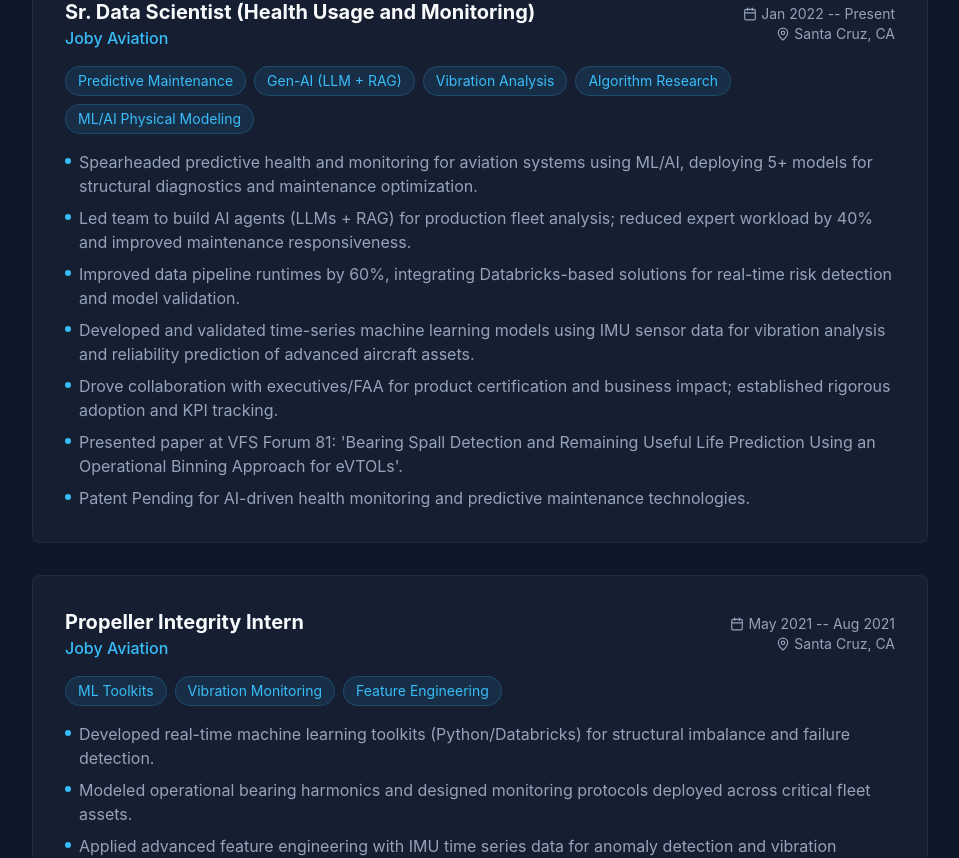
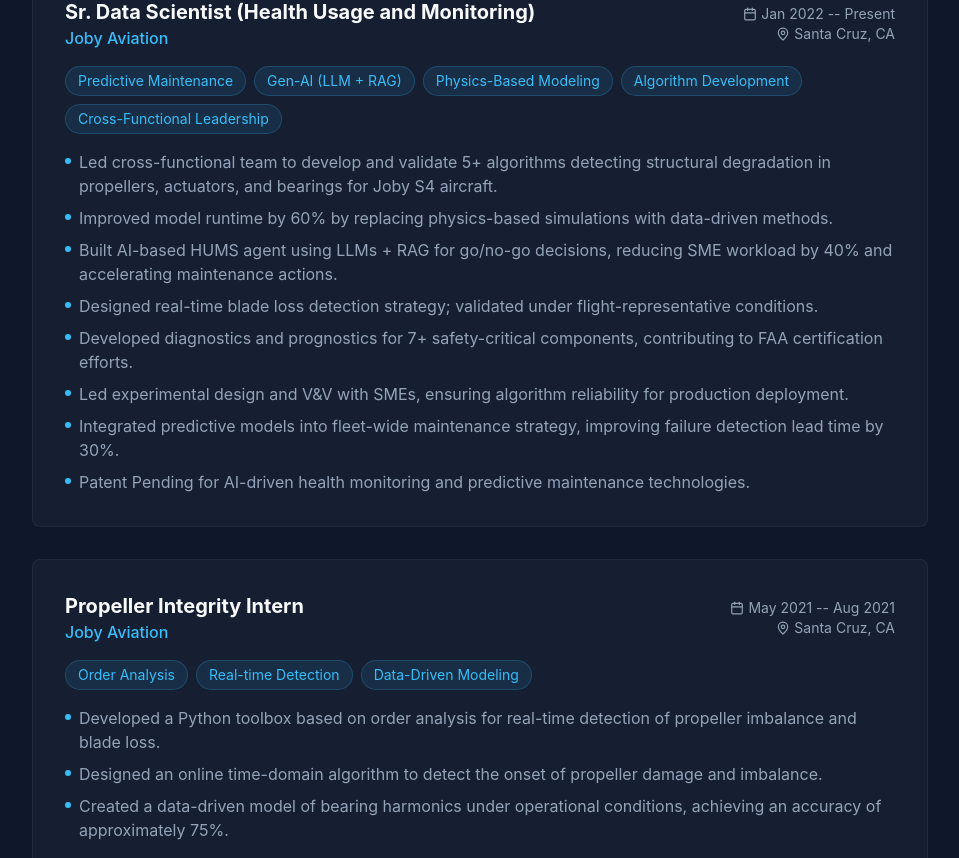
Before and after one commit to manukrisvt/portfolio, a React (Vite) app: page / in a window 1280 px wide. Shown: the part 2689-3547 px from the top of the page, without its empty margins (160-1119 px from the left). Built offline with nearby package versions, Linux system fonts and the light colour scheme.

Commit message:
Move VFS paper to publications with clickable link, update experience with physics modeling

```diff
--- a/src/components/Publications.jsx
+++ b/src/components/Publications.jsx
@@ -19,29 +19,54 @@
                     </motion.h2>
 
                     <div className="grid gap-6">
-                        {publications.map((pub, index) => (
+                        {publications.map((pub, index) => {
+                            const CardContent = (
+                                <>
+                                    <div className="flex items-start gap-4">
+                                        <div className="mt-1 p-2 bg-primary rounded-full text-accent group-hover:bg-accent group-hover:text-primary transition-colors">
+                                            <BookOpen size={20} />
+                                        </div>
+                                        <div className="flex-1">
+                                            <h3 className="text-lg font-bold text-text mb-2 group-hover:text-accent transition-colors">
+                                                {pub.title}
+                                            </h3>
+                                            <p className="text-text-muted text-sm mb-1">{pub.authors}</p>
+                                            <p className="text-accent text-sm italic">{pub.venue}</p>
+                                        </div>
+                                        {pub.link && (
+                                            <svg className="w-5 h-5 text-accent opacity-0 group-hover:opacity-100 transition-opacity" fill="none" stroke="currentColor" viewBox="0 0 24 24">
+                                                <path strokeLinecap="round" strokeLinejoin="round" strokeWidth={2} d="M10 6H6a2 2 0 00-2 2v10a2 2 0 002 2h10a2 2 0 002-2v-4M14 4h6m0 0v6m0-6L10 14" />
+                                            </svg>
+                                        )}
+                                    </div>
+                                </>
+                            );
+
+                            return (
                                 <motion.div
                                     key={index}
                                     initial={{ opacity: 0, y: 20 }}
                                     whileInView={{ opacity: 1, y: 0 }}
                                     viewport={{ once: true }}
                                     transition={{ delay: index * 0.1 }}
-                                className="bg-secondary/50 p-6 rounded-lg border border-white/5 hover:border-accent/30 transition-colors group"
                                 >
-                                <div className="flex items-start gap-4">
-                                    <div className="mt-1 p-2 bg-primary rounded-full text-accent group-hover:bg-accent group-hover:text-primary transition-colors">
-                                        <BookOpen size={20} />
+                                    {pub.link ? (
+                                        <a
+                                            href={pub.link}
+                                            target="_blank"
+                                            rel="noopener noreferrer"
+                                            className="block bg-secondary/50 p-6 rounded-lg border border-white/5 hover:border-accent/30 transition-colors group cursor-pointer"
+                                        >
+                                            {CardContent}
+                                        </a>
+                                    ) : (
+                                        <div className="bg-secondary/50 p-6 rounded-lg border border-white/5 hover:border-accent/30 transition-colors group">
+                                            {CardContent}
                                         </div>
-                                    <div>
-                                        <h3 className="text-lg font-bold text-text mb-2 group-hover:text-accent transition-colors">
-                                            {pub.title}
-                                        </h3>
-                                        <p className="text-text-muted text-sm mb-1">{pub.authors}</p>
-                                        <p className="text-accent text-sm italic">{pub.venue}</p>
-                                    </div>
-                                </div>
+                                    )}
                                 </motion.div>
-                        ))}
+                            );
+                        })}
                     </div>
                 </div>
             </div>
--- a/src/data.js
+++ b/src/data.js
@@ -46,17 +46,18 @@
         skills: [
             "Predictive Maintenance",
             "Gen-AI (LLM + RAG)",
-            "Vibration Analysis",
-            "Algorithm Research",
-            "ML/AI Physical Modeling"
+            "Physics-Based Modeling",
+            "Algorithm Development",
+            "Cross-Functional Leadership"
         ],
         achievements: [
-            "Spearheaded predictive health and monitoring for aviation systems using ML/AI, deploying 5+ models for structural diagnostics and maintenance optimization.",
-            "Led team to build AI agents (LLMs + RAG) for production fleet analysis; reduced expert workload by 40% and improved maintenance responsiveness.",
-            "Improved data pipeline runtimes by 60%, integrating Databricks-based solutions for real-time risk detection and model validation.",
-            "Developed and validated time-series machine learning models using IMU sensor data for vibration analysis and reliability prediction of advanced aircraft assets.",
-            "Drove collaboration with executives/FAA for product certification and business impact; established rigorous adoption and KPI tracking.",
-            "Presented paper at VFS Forum 81: 'Bearing Spall Detection and Remaining Useful Life Prediction Using an Operational Binning Approach for eVTOLs'.",
+            "Led cross-functional team to develop and validate 5+ algorithms detecting structural degradation in propellers, actuators, and bearings for Joby S4 aircraft.",
+            "Improved model runtime by 60% by replacing physics-based simulations with data-driven methods.",
+            "Built AI-based HUMS agent using LLMs + RAG for go/no-go decisions, reducing SME workload by 40% and accelerating maintenance actions.",
+            "Designed real-time blade loss detection strategy; validated under flight-representative conditions.",
+            "Developed diagnostics and prognostics for 7+ safety-critical components, contributing to FAA certification efforts.",
+            "Led experimental design and V&V with SMEs, ensuring algorithm reliability for production deployment.",
+            "Integrated predictive models into fleet-wide maintenance strategy, improving failure detection lead time by 30%.",
             "Patent Pending for AI-driven health monitoring and predictive maintenance technologies."
         ]
     },
@@ -66,14 +67,14 @@
         role: "Propeller Integrity Intern",
         period: "May 2021 -- Aug 2021",
         skills: [
-            "ML Toolkits",
-            "Vibration Monitoring",
-            "Feature Engineering"
+            "Order Analysis",
+            "Real-time Detection",
+            "Data-Driven Modeling"
         ],
         achievements: [
-            "Developed real-time machine learning toolkits (Python/Databricks) for structural imbalance and failure detection.",
-            "Modeled operational bearing harmonics and designed monitoring protocols deployed across critical fleet assets.",
-            "Applied advanced feature engineering with IMU time series data for anomaly detection and vibration monitoring in propeller subsystems."
+            "Developed a Python toolbox based on order analysis for real-time detection of propeller imbalance and blade loss.",
+            "Designed an online time-domain algorithm to detect the onset of propeller damage and imbalance.",
+            "Created a data-driven model of bearing harmonics under operational conditions, achieving an accuracy of approximately 75%."
         ]
     },
     {
@@ -91,7 +92,7 @@
             "PhD Dissertation: Dynamic data-driven modeling of vibration in aircraft engine",
             "Led PhD research on dynamic machine learning models for structural vibration and health monitoring, leveraging IMU sensor and time series data for aerospace reliability applications.",
             "Developed and validated multiphysics, time series ML models; mentored undergraduate researchers and partnered with sponsors for technology transfer.",
-            "Produced 2 high-impact publications and filed a patent based on novel AI-driven vibration diagnostics."
+            "Produced 5 high-impact publications"
         ]
     },
     {
@@ -147,6 +148,19 @@
 
 export const publications = [
     {
+        type: "Conference",
+        title: "Bearing Spall Detection and Remaining Useful Life Prediction Using an Operational Binning Approach for eVTOLs",
+        authors: "Krishnan, M. et al.",
+        venue: "VFS Forum 81 (2025)",
+        link: "https://proceedings.vtol.org/81/integrated-vehicle-health-management/bearing-spall-detection-and-remaining-useful-life-prediction-using-an-operational-binning-approach-for-evtols"
+    },
+    {
+        type: "Journal",
+        title: "Data-Driven Modeling of Vibrations in Turbofan Engines Under Different Operating Conditions",
+        authors: "Krishnan, M., Sever, I.A. and Tarazaga, P.",
+        venue: "AIAA Journal (2022)"
+    },
+    {
         type: "Journal",
         title: "Real time damage detection using recursive principal components and time varying auto-regressive modeling",
         authors: "Krishnan, M, Bhowmik, B., Hazra, B., and Pakrashi, V.",
@@ -157,12 +171,5 @@
         title: "Online damage detection using recursive principal component analysis and recursive condition indicators",
         authors: "Krishnan, M, Bhowmik, B., Tiwari, A., and Hazra, B.",
         venue: "Smart Materials and Structures (2017)"
-    },
-    {
-        type: "Journal",
-        title: "Data-Driven Modeling of Vibrations in Turbofan Engines Under Different Operating Conditions",
-        authors: "Krishnan, M., Sever, I.A. and Tarazaga, P.",
-        venue: "AIAA Journal (2022)"
-    },
-    // Add more if needed, keeping it concise for the web view
+    }
 ];
```
Lines whose indentation alone changed are shown as unchanged.
